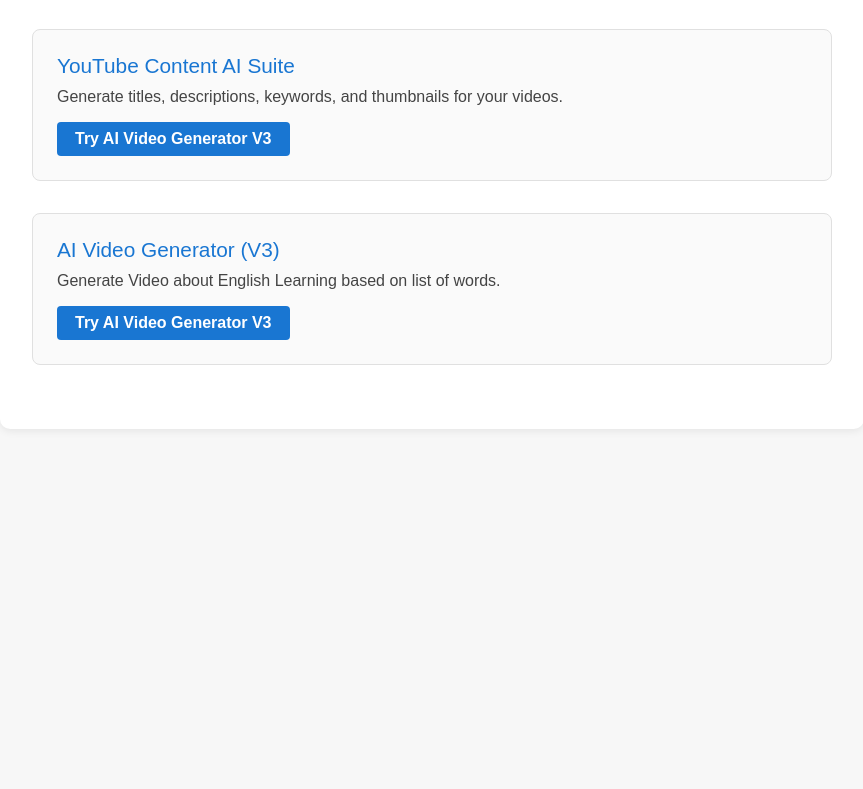
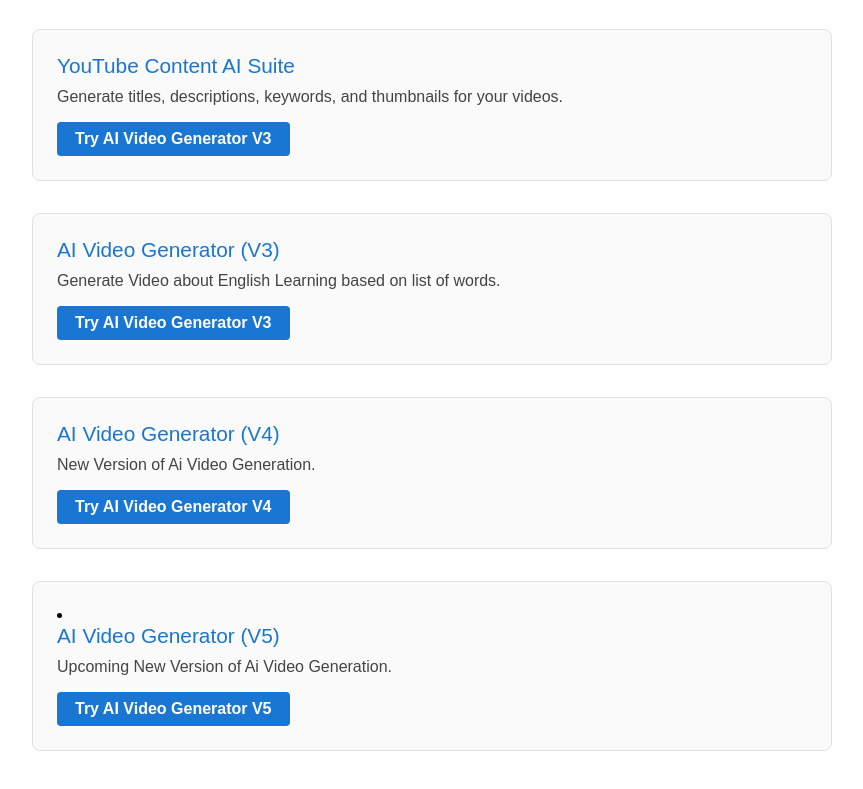
Before and after one commit to OnkarPawar1/AI-Gen-Video-Generator, a plain HTML site: page index.html in a window 1280 px wide. Shown: the part 757-1546 px from the top of the page, without its empty margins (208-1071 px from the left). Before the commit the page ends 1226 px from the top, so only its background shows below. Drawn offline with Linux system fonts and the light colour scheme.

Commit message:
Add AI Video Generator V4 and V5 to index.html
Added new AI Video Generator versions (V4 and V5) with descriptions and links.

```diff
--- a/index.html
+++ b/index.html
@@ -58,7 +58,20 @@
                     Generate Video about English Learning based on list of words.
                 </div>
                 <a class="tool-link" href="AI_Video_Gen_V3.html">Try AI Video Generator V3</a>
-        </ul>
+            <li class="tool-item">
+                <div class="tool-title">AI Video Generator (V4)</div>
+                <div class="tool-desc">
+                    New Version of Ai Video Generation.
+                </div>
+                <a class="tool-link" href="AI_Video_Gen_V4.html">Try AI Video Generator V4</a>
+            </ul>
+            <li class="tool-item">
+                <div class="tool-title">AI Video Generator (V5)</div>
+                <div class="tool-desc">
+                    Upcoming New Version of Ai Video Generation.
+                </div>
+                <a class="tool-link" href="AI_Video_Gen_V5.html">Try AI Video Generator V5</a>
+            </ul>
     </div>
 </body>
 </html>
```
